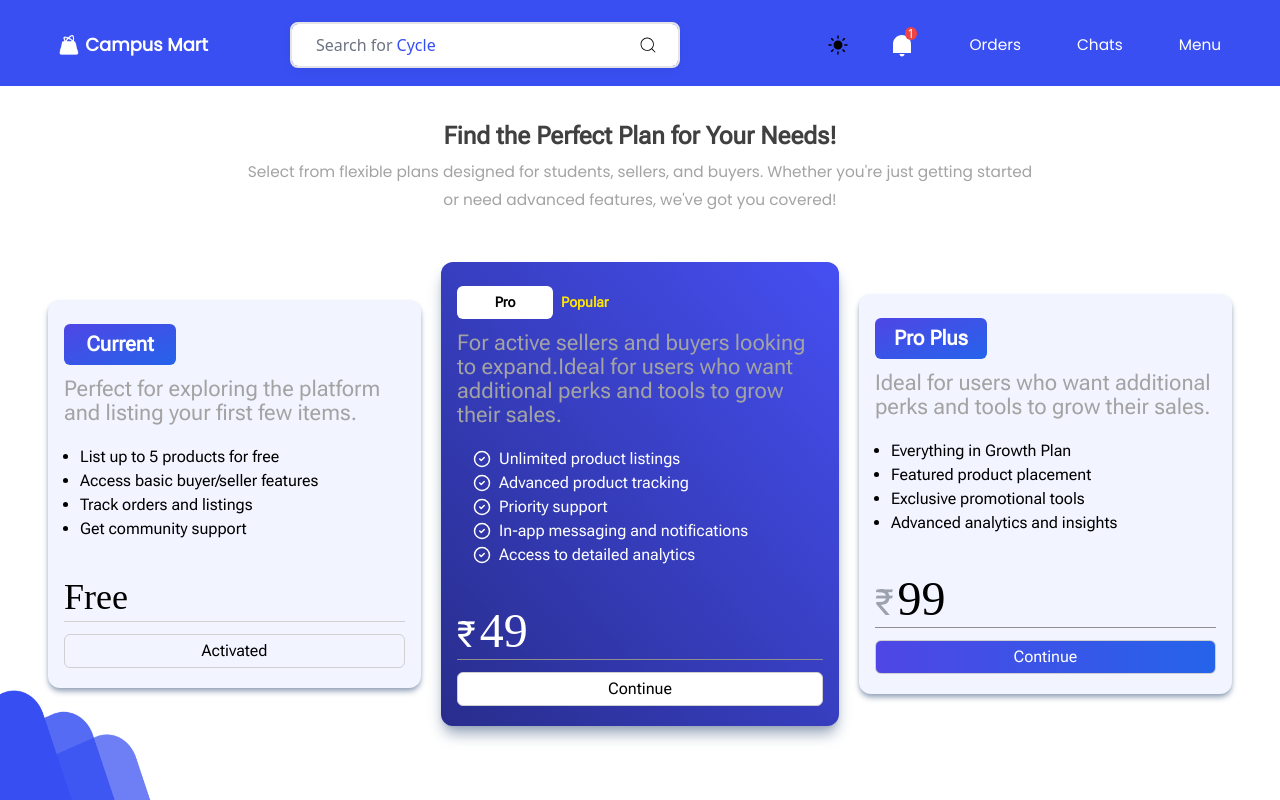
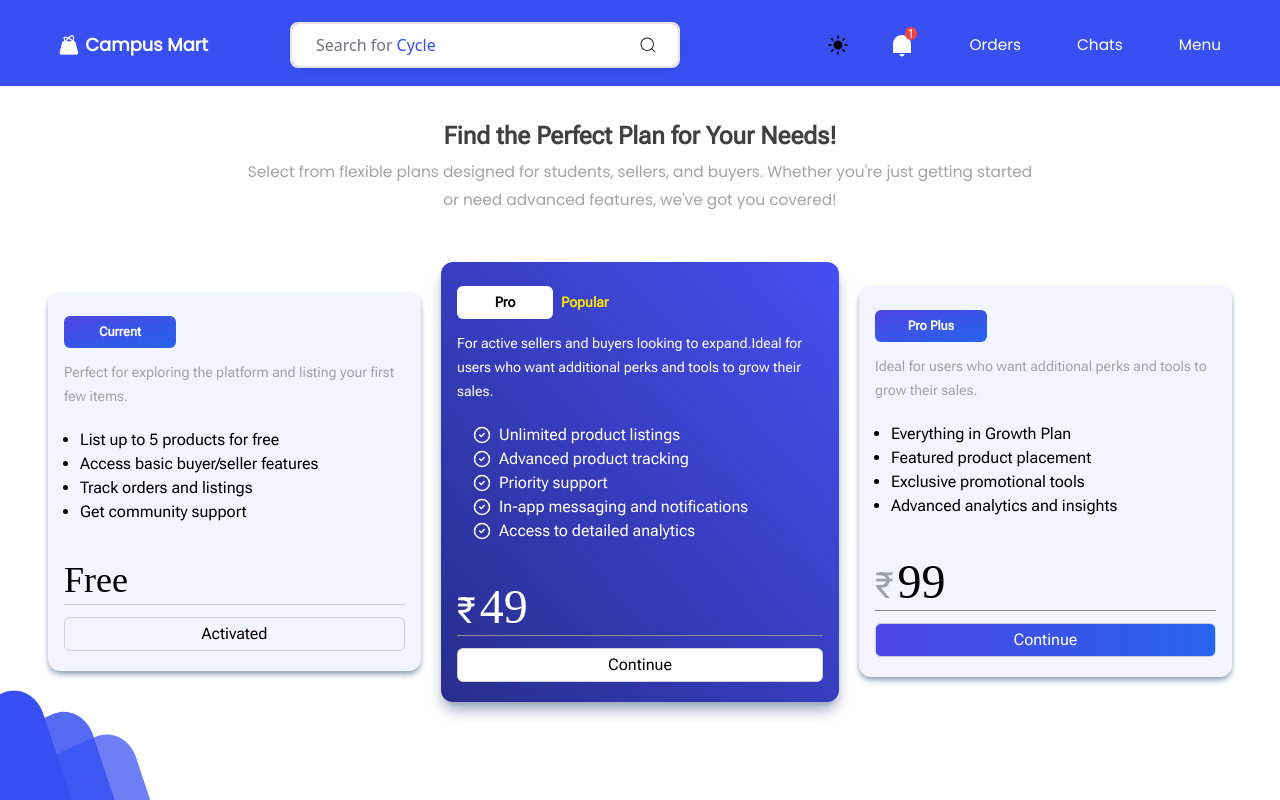
Before and after one commit to SarthakKrishak/Campus_Mart, a React (Vite) app in the folder frontend/: page /price in a window 1280 px wide. Built offline with nearby package versions, Linux system fonts and the light colour scheme; the HTML template or start-up script is replaced by a standard one; a web font is replaced by a local one.

Commit message:
front_pricingmodel

```diff
--- a/frontend/src/Pages/PricingModel.jsx
+++ b/frontend/src/Pages/PricingModel.jsx
@@ -27,13 +27,12 @@ const PricingModel = () => {
         </h4>
       </div>
       <div className="w-full h-3/4 flex flex-col gap-7 md:gap-5 items-center justify-center mb-10 sm:flex xl:flex-row pr-32 pl-32 md:pl-12 md:pr-12 mt-8 lg:mt-12">
-
         {/* Card 1 */}
         <div className="bg-[#f2f4ff] w-[80vw] rounded-xl shadow-md shadow-slate-400 p-4 flex flex-col gap-3 pt-6 pb-5 sm:w-[61vw] md:w-[55vw] lg:w-[43vw] xl:w-[30vw]">
-          <div className="bg-gradient-to-br from-indigo-600 to-blue-600 w-24 py-[0.8vh] text-white font-semibold rounded-md px-2 items-center justify-center flex text-sm sm:py-[0.7vh] md:py-2 leading-tight font-robotoFlex lg:text-[1.6vw] lg:w-28">
+          <div className="bg-gradient-to-br from-indigo-600 to-blue-600 w-24 py-[0.8vh] text-white font-semibold rounded-md px-2 items-center justify-center flex text-sm sm:py-[0.7vh] md:py-2 leading-tight font-robotoFlex lg:text-[1.6vw] xl:text-[1vw] lg:w-28">
             Current
           </div>
-          <h5 className="text-neutral-400 text-[3.5vw] sm:text-lg md:text-base leading-tight font-robotoFlex lg:text-[1.7vw]">
+          <h5 className="text-neutral-400 text-[3.5vw] sm:text-lg md:text-base leading-tight font-robotoFlex lg:text-[1.7vw] xl:text-[1.1vw]">
             Perfect for exploring the platform and listing your first few items.
           </h5>
           <ul className="text-[3.5vw] pl-4 mt-2 leading-7 lg:leading-9 sm:text-[2.6vw] md:text-base lg:text-lg xl:text-base font-robotoFlex">
@@ -65,7 +64,7 @@ const PricingModel = () => {
               Popular
             </h1>
           </div>
-          <h5 className="text-neutral-400 text-[3.5vw] sm:text-lg md:text-base leading-tight font-robotoFlex lg:text-[1.7vw]">
+          <h5 className="text-white text-[3.5vw] sm:text-lg md:text-base leading-tight font-robotoFlex lg:text-[1.7vw] xl:text-[1.1vw]">
             For active sellers and buyers looking to expand.Ideal for users who
             want additional perks and tools to grow their sales.
           </h5>
@@ -113,10 +112,10 @@ const PricingModel = () => {
 
         {/* Card 3 */}
         <div className="bg-[#f2f4ff] w-[80vw] rounded-xl shadow-md shadow-slate-400 p-4 flex flex-col gap-3 pt-6 pb-5 sm:w-[61vw] md:w-[55vw] lg:w-[43vw] xl:w-[30vw]">
-          <div className="bg-gradient-to-br from-indigo-600 to-blue-600 w-24 py-[0.8vh] text-white font-semibold rounded-md px-2 items-center justify-center flex text-sm sm:py-[0.7vh] md:py-2 leading-tight font-robotoFlex lg:text-[1.6vw] lg:w-28">
+          <div className="bg-gradient-to-br from-indigo-600 to-blue-600 w-24 py-[0.8vh] text-white font-semibold rounded-md px-2 items-center justify-center flex text-sm sm:py-[0.7vh] md:py-2 leading-tight font-robotoFlex lg:text-[1.6vw] xl:text-[1vw] lg:w-28">
             Pro Plus
           </div>
-          <h5 className="text-neutral-400 text-[3.5vw] sm:text-lg md:text-base leading-tight font-robotoFlex lg:text-[1.7vw]">
+          <h5 className="text-neutral-400 text-[3.5vw] sm:text-lg md:text-base leading-tight font-robotoFlex lg:text-[1.7vw] xl:text-[1.1vw]">
             Ideal for users who want additional perks and tools to grow their
             sales.
           </h5>
```
